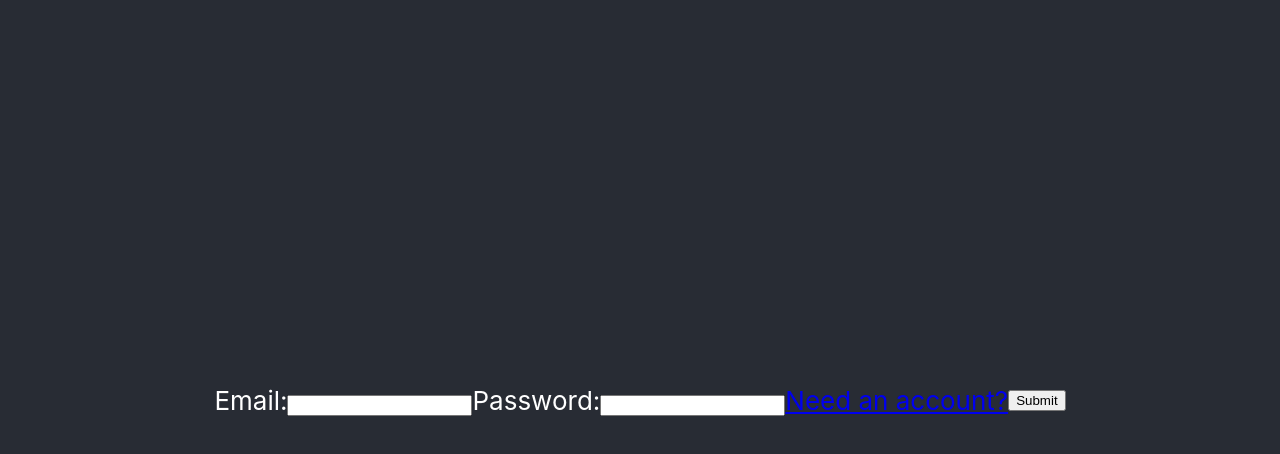
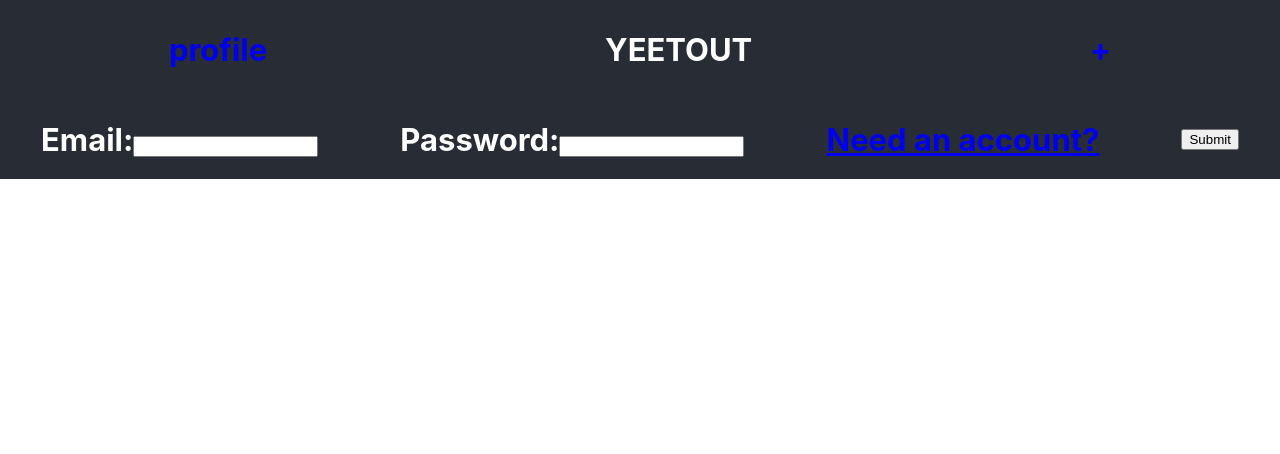
Before and after one commit to nicgib1/yeetout, a React (Create React App) app in the folder frontend/: page /login in a window 1280 px wide. Shown: the top 454 px of the page. Built offline with nearby package versions, Linux system fonts and the light colour scheme; no server answers.

Commit message:
just need finishing touches

```diff
--- a/frontend/src/App.css
+++ b/frontend/src/App.css
@@ -8,14 +8,16 @@
 
 .App-header {
   background-color: #282c34;
-  min-height: 100vh;
+  min-height: 10vh;
   display: flex;
   flex-direction: row;
   align-items: center;
-  justify-content: center;
-  font-size: calc(10px + 2vmin);
+  justify-content: space-around;
+  font-size: calc(15px + 2vmin);
   color: white;
   padding: 50;
+  font-weight: bold;
+
 }
 
 .App-Body {
--- a/frontend/src/App.js
+++ b/frontend/src/App.js
@@ -10,12 +10,15 @@ import './App.css';
 import Login from './pages/Login';
 import CreateAccout from './pages/CreateAccount';
 import CreateActivity from './pages/CreateActivity'
+import Header from "./components/Header";
 
 function App() {
   return (
     <>
     <main>
       <Router>
+      <Header />
+
         <Switch>
           <Route path='/createactivity' component={CreateActivity}/>
           <Route path='/' exact component={Main}/>
--- /dev/null
+++ b/frontend/src/components/Header.js
@@ -0,0 +1,26 @@
+import React from "react";
+import { NavLink } from "react-router-dom";
+import "../App.css";
+// import { NavLink } from "react-router-dom";
+
+function Header() {
+  return (
+    <nav className="App-header">
+      {/* <NavLink exact activeClassName */}
+      <NavLink exact activeClassName="active" to="/" style={{ textDecoration: 'none'}}>
+        profile
+      </NavLink>
+      <p>YEETOUT</p>
+      <NavLink exact activeClassName="active" to="/createactivity" style={{ textDecoration: 'none' }}>
+        +
+      </NavLink>
+    </nav>
+  //   <header>
+  //   <div className="App-header">
+  //     <h1>YEETOUT</h1>
+  //     <Link to="/createactivity">+</Link>
+  //   </div>
+  // </header>
+  );
+}
+export default Header;
--- a/frontend/src/pages/Main.js
+++ b/frontend/src/pages/Main.js
@@ -16,7 +16,7 @@ class Main extends Component {
   render() {
     return (
       <header>
-        <div className="App-header">
+        <div className=".App-Body">
           {!this.state.loggedin && (
             <>
               <Link to="/login">Login</Link>
```
